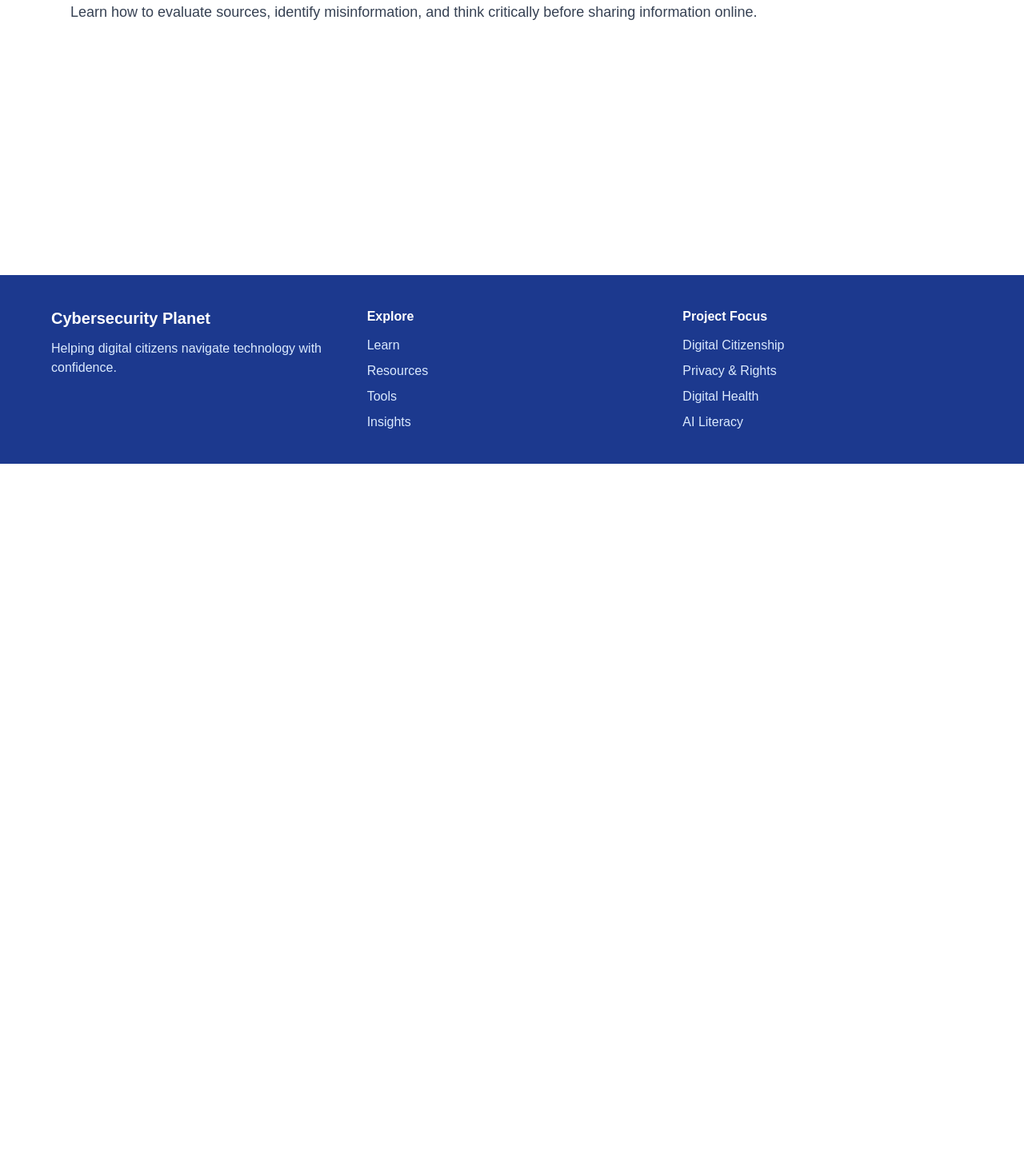
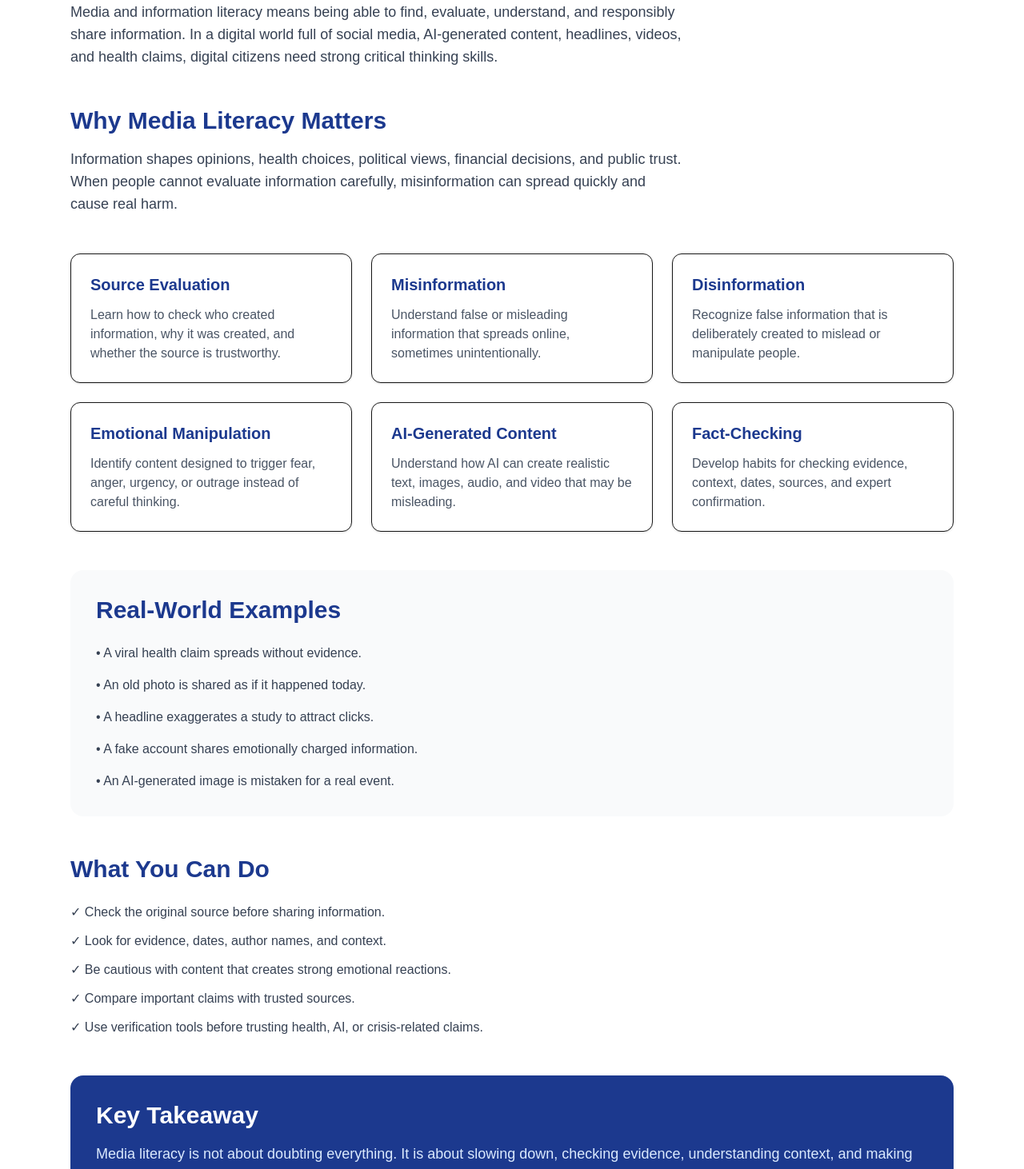
Before and after one commit to Black-widow-codes/Cybersecurity-Planet, a Next.js app: page /learn/media-literacy in a window 1280 px wide. Shown: the part 220-1682 px from the top of the page at 80% size. Before the commit the page ends 800 px from the top, so only its background shows below. Built offline with nearby package versions, Linux system fonts and the light colour scheme.

Commit message:
Expand media literacy learning module

```diff
--- a/src/app/learn/media-literacy/page.tsx
+++ b/src/app/learn/media-literacy/page.tsx
@@ -1,14 +1,119 @@
 export default function MediaLiteracyPage() {
+    const topics = [
+      {
+        title: "Source Evaluation",
+        description:
+          "Learn how to check who created information, why it was created, and whether the source is trustworthy.",
+      },
+      {
+        title: "Misinformation",
+        description:
+          "Understand false or misleading information that spreads online, sometimes unintentionally.",
+      },
+      {
+        title: "Disinformation",
+        description:
+          "Recognize false information that is deliberately created to mislead or manipulate people.",
+      },
+      {
+        title: "Emotional Manipulation",
+        description:
+          "Identify content designed to trigger fear, anger, urgency, or outrage instead of careful thinking.",
+      },
+      {
+        title: "AI-Generated Content",
+        description:
+          "Understand how AI can create realistic text, images, audio, and video that may be misleading.",
+      },
+      {
+        title: "Fact-Checking",
+        description:
+          "Develop habits for checking evidence, context, dates, sources, and expert confirmation.",
+      },
+    ];
+
     return (
       <main className="max-w-6xl mx-auto px-6 py-20">
         <h1 className="text-4xl font-bold text-blue-900">
           Media & Information Literacy
         </h1>
 
-        <p className="mt-6 text-lg text-gray-700">
-          Learn how to evaluate sources, identify misinformation, and think
-          critically before sharing information online.
+        <p className="mt-6 text-lg text-gray-700 max-w-3xl">
+          Media and information literacy means being able to find, evaluate,
+          understand, and responsibly share information. In a digital world full
+          of social media, AI-generated content, headlines, videos, and health
+          claims, digital citizens need strong critical thinking skills.
         </p>
+
+        <section className="mt-12">
+          <h2 className="text-3xl font-bold text-blue-900">
+            Why Media Literacy Matters
+          </h2>
+
+          <p className="mt-4 text-lg text-gray-700 max-w-3xl">
+            Information shapes opinions, health choices, political views,
+            financial decisions, and public trust. When people cannot evaluate
+            information carefully, misinformation can spread quickly and cause
+            real harm.
+          </p>
+        </section>
+
+        <section className="mt-12 grid gap-6 md:grid-cols-3">
+          {topics.map((topic) => (
+            <div
+              key={topic.title}
+              className="rounded-xl border bg-white p-6 shadow-sm"
+            >
+              <h3 className="text-xl font-bold text-blue-900">
+                {topic.title}
+              </h3>
+
+              <p className="mt-3 text-gray-600">
+                {topic.description}
+              </p>
+            </div>
+          ))}
+        </section>
+
+        <section className="mt-12 rounded-2xl bg-gray-50 p-8">
+          <h2 className="text-3xl font-bold text-blue-900">
+            Real-World Examples
+          </h2>
+
+          <ul className="mt-6 space-y-4 text-gray-700">
+            <li>• A viral health claim spreads without evidence.</li>
+            <li>• An old photo is shared as if it happened today.</li>
+            <li>• A headline exaggerates a study to attract clicks.</li>
+            <li>• A fake account shares emotionally charged information.</li>
+            <li>• An AI-generated image is mistaken for a real event.</li>
+          </ul>
+        </section>
+
+        <section className="mt-12">
+          <h2 className="text-3xl font-bold text-blue-900">
+            What You Can Do
+          </h2>
+
+          <ul className="mt-6 space-y-3 text-gray-700">
+            <li>✓ Check the original source before sharing information.</li>
+            <li>✓ Look for evidence, dates, author names, and context.</li>
+            <li>✓ Be cautious with content that creates strong emotional reactions.</li>
+            <li>✓ Compare important claims with trusted sources.</li>
+            <li>✓ Use verification tools before trusting health, AI, or crisis-related claims.</li>
+          </ul>
+        </section>
+
+        <section className="mt-12 rounded-2xl bg-blue-900 p-8 text-white">
+          <h2 className="text-3xl font-bold">
+            Key Takeaway
+          </h2>
+
+          <p className="mt-4 text-blue-100 text-lg">
+            Media literacy is not about doubting everything. It is about slowing
+            down, checking evidence, understanding context, and making informed
+            decisions before trusting or sharing information.
+          </p>
+        </section>
       </main>
     );
   }
```
